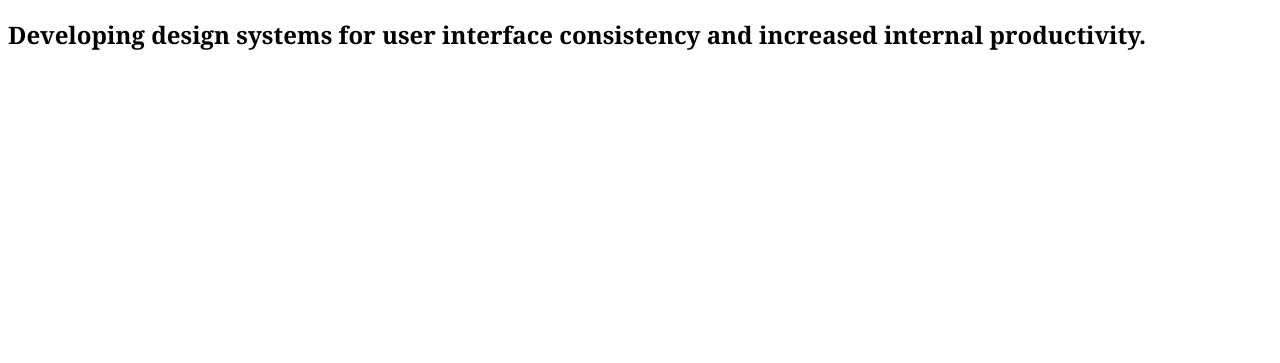
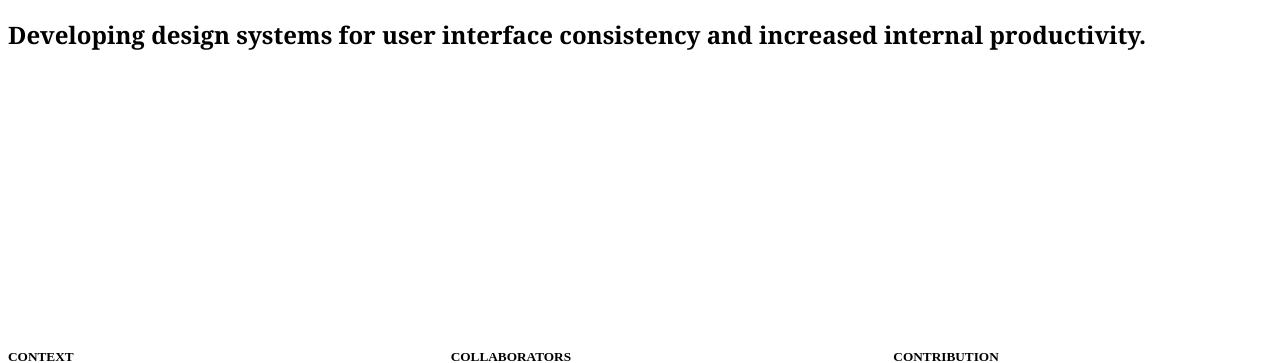
Before and after one commit to quicksilversurfer/portfolio-site, a Gatsby site: page /shui in a window 1280 px wide. Shown: the part 442-805 px from the top of the page. Built offline with nearby package versions, Linux system fonts and the light colour scheme; Gatsby itself is replaced by a stand-in of ours.

Commit message:
updated intro height

```diff
--- a/src/styles/intro.module.scss
+++ b/src/styles/intro.module.scss
@@ -17,7 +17,7 @@
 
 div[cover] {
   margin: 0;
-  height: 45vh;
+  max-height: 60vh;
   padding-top: 30%;
   font-family: var(--serif);
 
```
